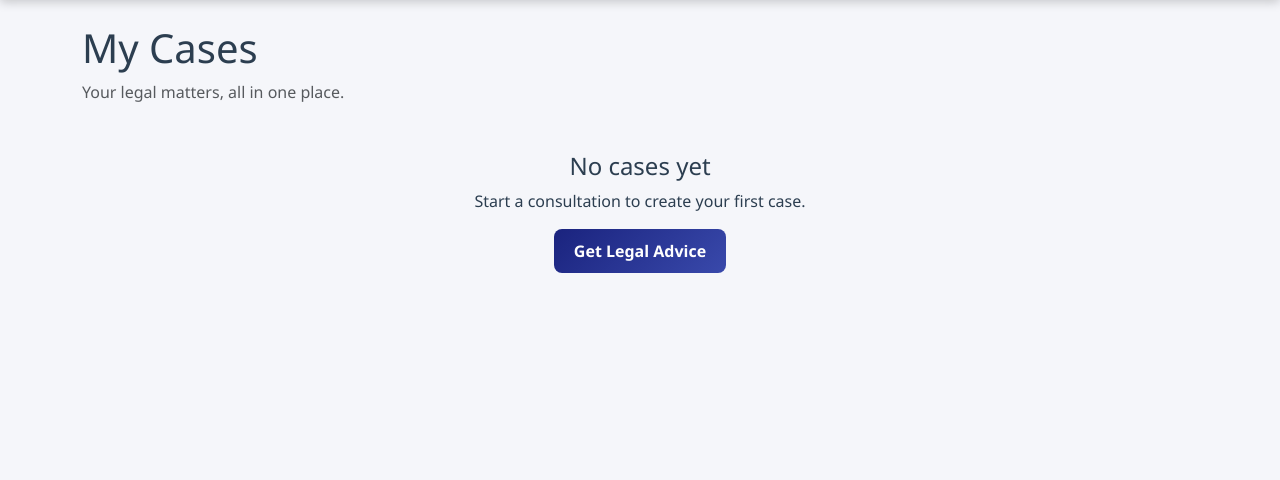
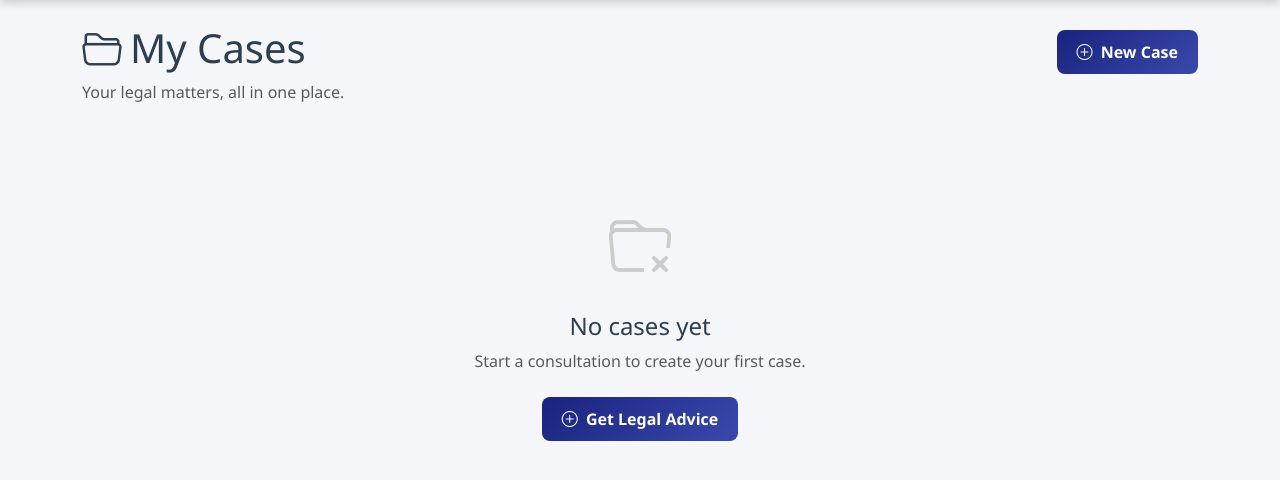
Before and after one commit to saivamsisinguru/nyayasetu, a Flask app: page /my-cases in a window 1280 px wide. Shown: the part 70-550 px from the top of the page. Run offline with Flask 3, Linux system fonts and the light colour scheme; a user stored in the database is signed in; data that the repository does not hold is empty.

Commit message:
Update my_cases.html

```diff
--- a/templates/my_cases.html
+++ b/templates/my_cases.html
@@ -1,35 +1,64 @@
 {% extends "base.html" %}
 {% block title %}My Cases{% endblock %}
 {% block content %}
-<h1>My Cases</h1>
+<div class="d-flex justify-content-between align-items-center mt-2">
+    <h1><i class="bi bi-folder2-open me-2"></i>My Cases</h1>
+    <a href="{{ url_for('consult_issue') }}" class="btn btn-primary">
+        <i class="bi bi-plus-circle me-1"></i> New Case
+    </a>
+</div>
 <p class="text-muted">Your legal matters, all in one place.</p>
 
 {% if cases %}
-<div class="row mt-4">
+<div class="row mt-4 g-4">
     {% for case in cases %}
-    <div class="col-md-6 mb-3">
-        <div class="card shadow-sm">
+    <div class="col-md-6">
+        <div class="card h-100">
             <div class="card-body">
-                <div class="d-flex justify-content-between align-items-center">
-                    <h5 class="card-title">{{ case.legal_area | title }} - {{ case.sub_type | replace('_', ' ') | title }}</h5>
-                    <span class="badge bg-success">{{ case.status }}</span>
+                <div class="d-flex justify-content-between align-items-start">
+                    <h5 class="card-title">
+                        <i class="bi bi-briefcase me-2 text-primary"></i>
+                        {{ case.legal_area | title }} - {{ case.sub_type | replace('_', ' ') | title }}
+                    </h5>
+                    <span class="badge bg-success">
+                        <i class="bi bi-circle-fill me-1" style="font-size: 8px;"></i>{{ case.status }}
+                    </span>
                 </div>
                 <hr>
-                <p><strong>Advocate:</strong> {{ case.advocate_name }}</p>
-                <p><strong>City:</strong> {{ case.city }}</p>
-                <p><strong>Filed:</strong> {{ case.created_at.strftime('%d %b %Y') }}</p>
-                <p><strong>Total Paid:</strong> ₹{{ case.total_paid }}</p>
-                <a href="{{ url_for('case_detail', case_id=case.id) }}" class="btn btn-primary btn-sm">View Case</a>
+                <div class="row">
+                    <div class="col-6">
+                        <p class="mb-1"><strong><i class="bi bi-person me-1"></i>Advocate:</strong></p>
+                        <p class="text-muted">{{ case.advocate_name }}</p>
+                    </div>
+                    <div class="col-6">
+                        <p class="mb-1"><strong><i class="bi bi-geo-alt me-1"></i>City:</strong></p>
+                        <p class="text-muted">{{ case.city }}</p>
+                    </div>
+                    <div class="col-6">
+                        <p class="mb-1"><strong><i class="bi bi-calendar me-1"></i>Filed:</strong></p>
+                        <p class="text-muted">{{ case.created_at.strftime('%d %b %Y') }}</p>
+                    </div>
+                    <div class="col-6">
+                        <p class="mb-1"><strong><i class="bi bi-currency-rupee me-1"></i>Total Paid:</strong></p>
+                        <p class="text-muted">₹{{ case.total_paid }}</p>
+                    </div>
+                </div>
+                <a href="{{ url_for('case_detail', case_id=case.id) }}" class="btn btn-primary btn-sm w-100 mt-2">
+                    <i class="bi bi-eye me-1"></i> View Case
+                </a>
             </div>
         </div>
     </div>
     {% endfor %}
 </div>
 {% else %}
-<div class="text-center mt-5">
-    <h4>No cases yet</h4>
-    <p>Start a consultation to create your first case.</p>
-    <a href="{{ url_for('consult_issue') }}" class="btn btn-primary">Get Legal Advice</a>
+<div class="text-center mt-5 pt-5">
+    <i class="bi bi-folder-x" style="font-size: 4rem; color: #ccc;"></i>
+    <h4 class="mt-3">No cases yet</h4>
+    <p class="text-muted">Start a consultation to create your first case.</p>
+    <a href="{{ url_for('consult_issue') }}" class="btn btn-primary mt-2">
+        <i class="bi bi-plus-circle me-1"></i> Get Legal Advice
+    </a>
 </div>
 {% endif %}
 {% endblock %}
```
